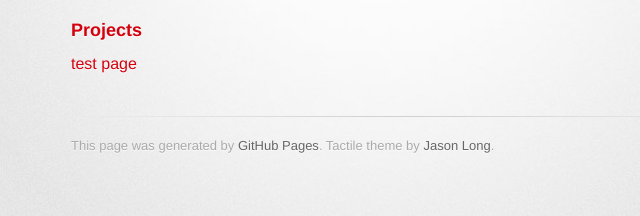
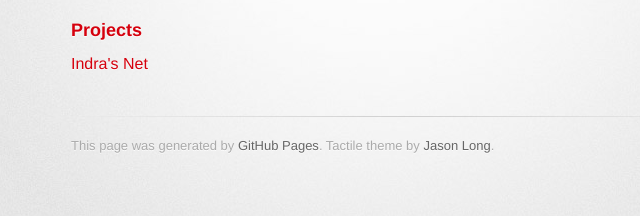
Before and after one commit to imclab/ericrius1.github.io, a plain HTML site: page index.html in a window 1280 px wide. Shown: the part 253-469 px from the top of the page, 259-899 px from the left. Drawn offline with Linux system fonts and the light colour scheme; a web font is replaced by a local one.

Commit message:
git push origin master

```diff
--- a/index.html
+++ b/index.html
@@ -37,7 +37,7 @@
     <a name="designer-templates" class="anchor" href="#designer-templates"><span class="octicon octicon-link"></span></a>Projects</h3>
 
     <div>
-      <a href = "test.html">test page</a>
+      <a href = "http://ericrius1.github.io/IndrasNet/">Indra's Net</a>
     </div>
 
 
```
